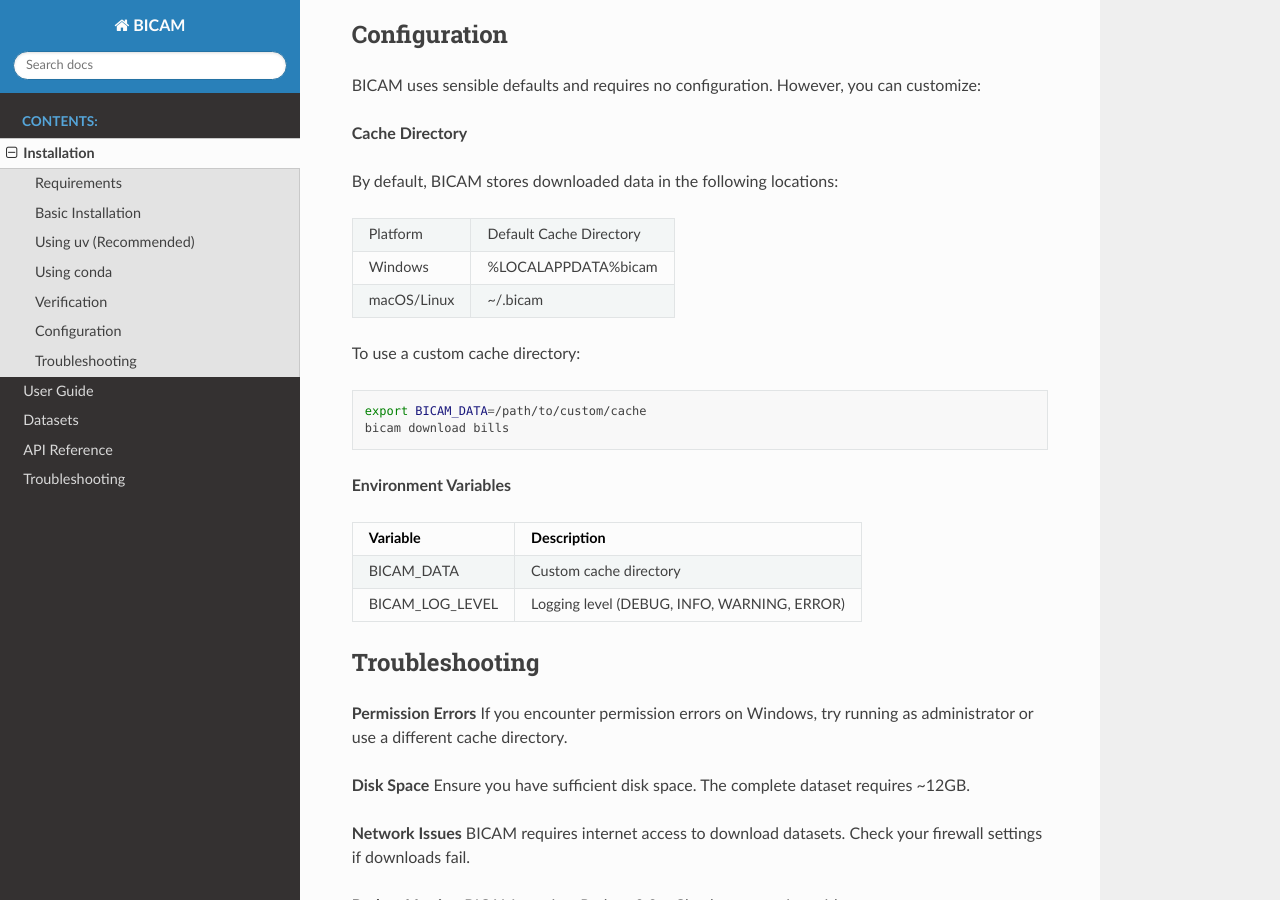
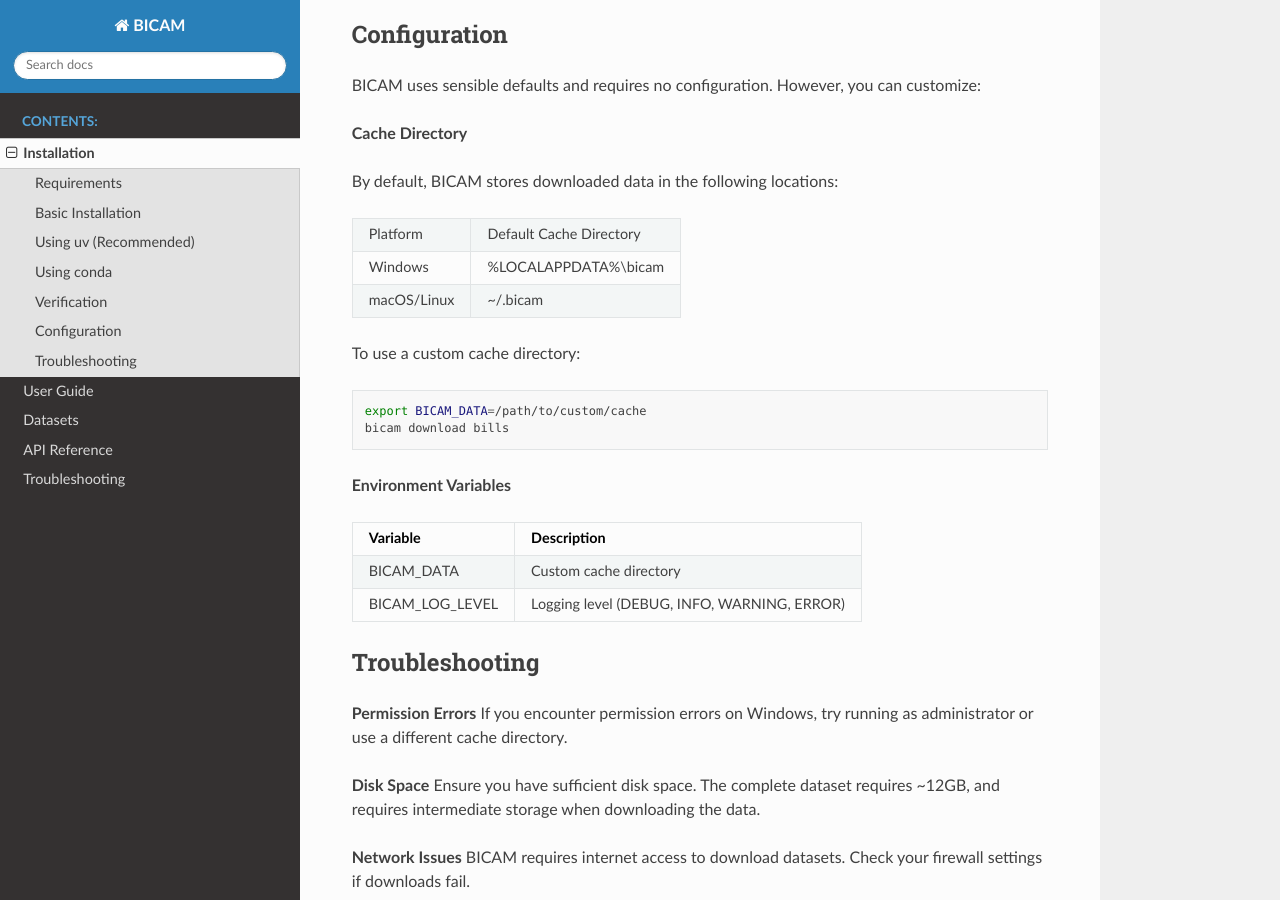
Before and after one commit to bicam-data/bicam, a Sphinx documentation site: the page built from docs/installation.rst, in a window 1280 px wide and 900 px high, scrolled down 1238 px. Built offline with Sphinx 7.4.7 and the Read the Docs theme 3.1.0, drawn with Linux system fonts in a browser that asks for light colours.

Commit message:
add docs integration

```diff
--- a/docs/installation.rst
+++ b/docs/installation.rst
@@ -69,7 +69,7 @@ By default, BICAM stores downloaded data in the following locations:
 +-------------+-----------------------------------+
 | Platform    | Default Cache Directory           |
 +-------------+-----------------------------------+
-| Windows     | %LOCALAPPDATA%\bicam              |
+| Windows     | %LOCALAPPDATA%\\bicam             |
 +-------------+-----------------------------------+
 | macOS/Linux | ~/.bicam                          |
 +-------------+-----------------------------------+
@@ -98,7 +98,7 @@ Troubleshooting
 If you encounter permission errors on Windows, try running as administrator or use a different cache directory.
 
 **Disk Space**
-Ensure you have sufficient disk space. The complete dataset requires ~12GB.
+Ensure you have sufficient disk space. The complete dataset requires ~12GB, and requires intermediate storage when downloading the data.
 
 **Network Issues**
 BICAM requires internet access to download datasets. Check your firewall settings if downloads fail.
```
Also changed, not shown: 1 other file.
